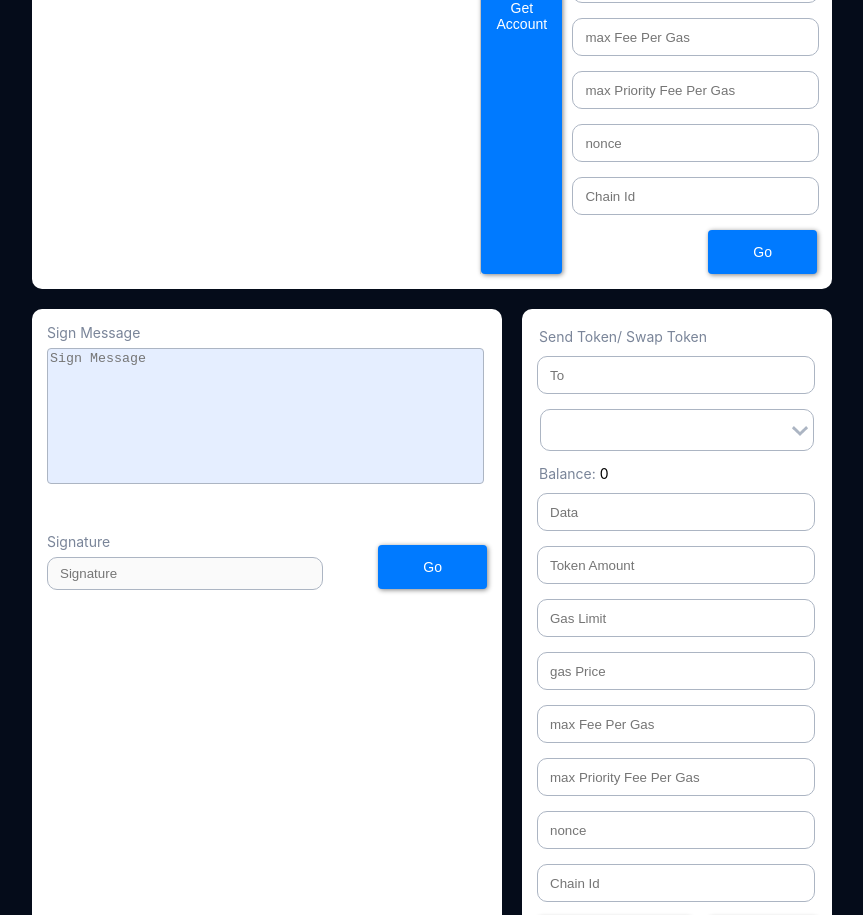
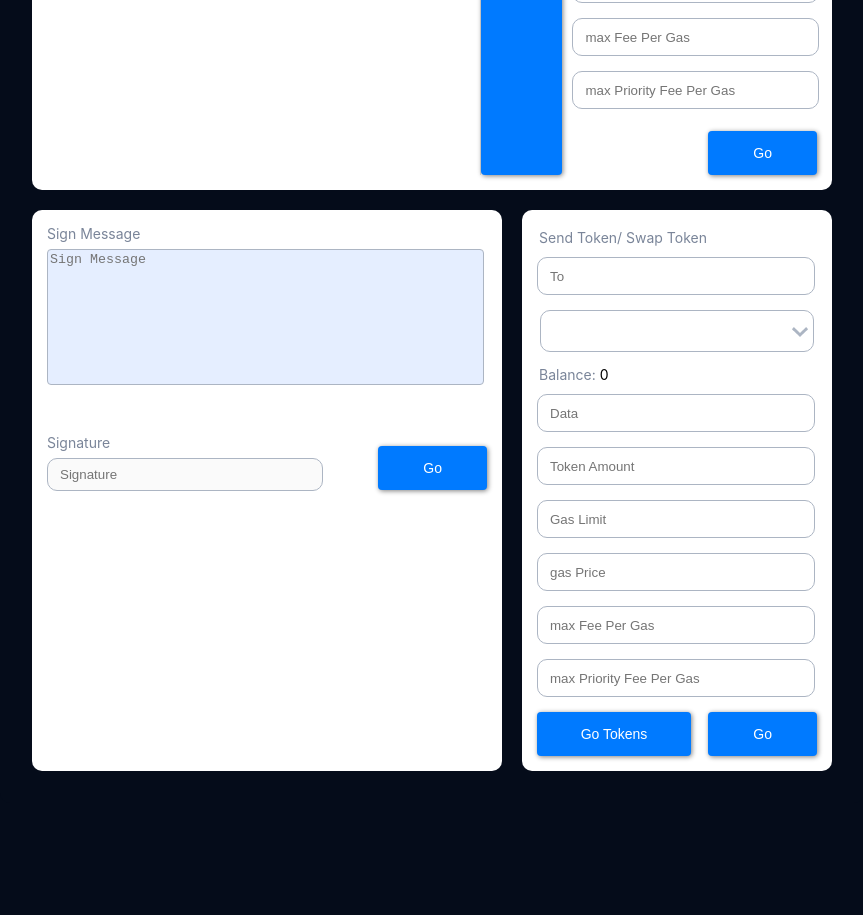
Before and after one commit to getsafle/keyless-demo, a React (Create React App) app: page / in a window 1280 px wide. Shown: the part 400-1315 px from the top of the page, without its empty margins (208-1071 px from the left). Built offline with nearby package versions, Linux system fonts and the light colour scheme.

Commit message:
raw transaction update

```diff
--- a/package.json
+++ b/package.json
@@ -11,7 +11,8 @@
     "react-dom": "^18.2.0",
     "react-scripts": "5.0.1",
     "web-vitals": "^2.1.4",
-    "web3": "^1.7.4"
+    "web3": "^1.7.4",
+    "webpack": "^5.88.2"
   },
   "scripts": {
     "start": "react-app-rewired start",
--- a/src/App.js
+++ b/src/App.js
@@ -118,24 +118,51 @@ function App() {
   const [sendTo, setSendTo] = useState("");
   const [sendAmount, setSendAmount] = useState(0);
 
+  const [_tokenTo, setTokenTo] = useState("{}");
+  const [tokenSendTo, setTokenSendTo] = useState("");
+  const [tokenAmount, setTokenAmount] = useState(0);
+  const [data, setData] = useState("");
+  const [gasLimit, setGasLimit] = useState("");
+  const [gasPrice, setGasPrice] = useState("");
+  const [maxFeePerGas, setMaxFeePerGas] = useState("");
+  const [maxPriorityFeePerGas, setMaxPriorityFeePerGas] = useState("");
+
+
   const sendAmountTransaction = async () => {
     console.log({ sendTo, sendAmount });
 
     const sendValue = w3.utils.toBN(sendAmount * Math.pow(10, 18));
     console.log({ sendValue });
+    const nonce = await w3.eth.getTransactionCount(fromAddr, "latest"); // nonce starts counting from 0
+
+    console.log("selectedChain.chainId = ", selectedChain);
+
+    let chainId =  Number(await w3.eth.getChainId())
+    console.log("chainId =", chainId);
+
     // data = 0xa9059cbb0000000000000000000000002723a2756ecb99b3b50f239782876fb595728ac00000000000000000000000000000000000000000000000000de0b6b3a7640000
     const transaction = {
       from: fromAddr,
       to: sendTo, //to address
       value: sendValue,
-      // 'gas': gas,
-      // 'data': data,
-      // 'nonce': nonce,
-      // 'type': '0x2',
-      // 'chainId': 137,
+      gasLimit: gasLimit,
+      gasPrice: gasPrice,
+      maxFeePerGas: maxFeePerGas,
+      maxPriorityFeePerGas: maxPriorityFeePerGas,
+      nonce: nonce,
+      chainId: chainId
     };
 
-    console.log("raw txxxxx : ", transaction);
+    if (chainId === 1 || chainId === 137 ) {
+      delete transaction.gasPrice
+      transaction['type'] = "0x2"
+    }
+    else {
+      delete transaction.maxFeePerGas
+      delete transaction.maxPriorityFeePerGas
+    }
+
+    console.log("raw txxxxx 0: ", transaction);
 
     const resp = await w3.eth.sendTransaction(transaction);
     console.log({ resp });
@@ -144,37 +171,23 @@ function App() {
     console.log("signedTx : ", signedTx);
   };
 
-  const [_tokenTo, setTokenTo] = useState("{}");
-  const [tokenSendTo, setTokenSendTo] = useState("");
-  const [tokenAmount, setTokenAmount] = useState(0);
-  const [data, setData] = useState("");
-  const [gasLimit, setGasLimit] = useState("");
-  const [gasPrice, setGasPrice] = useState("");
-  const [maxFeePerGas, setMaxFeePerGas] = useState("");
-  const [maxPriorityFeePerGas, setMaxPriorityFeePerGas] = useState("");
-  const [nonce, setNonce] = useState("");
-  const [chainId, setChainId] = useState("");
-
 
   const sendTokenAmountTransaction = async () => {
-    let tokenTo = JSON.parse(_tokenTo);
-    console.log({ tokenSendTo, _tokenTo, tokenAmount, tokenTo });
+    // let tokenTo = JSON.parse(_tokenTo);
+    // console.log({ tokenSendTo, _tokenTo, tokenAmount, tokenTo });
 
-    const toAddress = tokenSendTo;
-    const contractAddress = tokenTo.tokenAddress.toLowerCase();
-
-    // const nonce = await w3.eth.getTransactionCount(fromAddr, "latest"); // nonce starts counting from 0
-
+    // const toAddress = tokenSendTo;
+    // const contractAddress = tokenTo.tokenAddress.toLowerCase();
     // const instance = new w3.eth.Contract(abi, contractAddress);
 
-    const sendValue = w3.utils.toBN(
-      tokenAmount * Math.pow(10, tokenTo.decimal)
-    );
-    console.log({ sendValue });
+    // const sendValue = w3.utils.toBN(
+    //   tokenAmount * Math.pow(10, tokenTo.decimal)
+    // );
+    // console.log({ sendValue });
 
     // const sendValue = w3.utils.toBN(0.01 * Math.pow(10, 18));
 
-    let data, gas, balance;
+    // let data, gas, balance;
 
     // data = await instance.methods.transfer(toAddress, sendValue).encodeABI();
 
@@ -193,20 +206,35 @@ function App() {
     // console.log("balanceeeeeee : ", balance);
 
     // data = 0xa9059cbb0000000000000000000000002723a2756ecb99b3b50f239782876fb595728ac00000000000000000000000000000000000000000000000000de0b6b3a7640000
+
+    console.log("selectedChain.chainId = ", selectedChain);
+    const nonce = await w3.eth.getTransactionCount(fromAddr, "latest");
+
+    let chainId = Number(await w3.eth.getChainId())
+
     const transaction = {
       from: fromAddr,
-      to: contractAddress, //to address
+      to: tokenSendTo, //to address
       data: data,
       value: tokenAmount,
       gasLimit: gasLimit,
+      gasPrice: gasPrice,
       maxFeePerGas: maxFeePerGas,
       maxPriorityFeePerGas: maxPriorityFeePerGas,
       nonce: nonce,
       chainId: chainId
-
     };
 
-    console.log("raw txxxxx : ", transaction);
+    if (chainId === '1' || chainId === '137' ) {
+      delete transaction.gasPrice
+      transaction['type'] = "0x2"
+    }
+    else {
+      delete transaction.maxFeePerGas
+      delete transaction.maxPriorityFeePerGas
+    }
+
+    console.log("raw txxxxx 1: ", transaction);
 
     const resp = await w3.eth.sendTransaction(transaction);
     console.log(resp);
@@ -358,20 +386,7 @@ function App() {
                 />
               </div>
               <div>
-                <input
-                  type="number"
-                  placeholder="nonce"
-                  onClick={(e) => setNonce(e.target.value)}
-                  onBlur={(e) => setNonce(e.target.value)}
-                />
-              </div>
-              <div>
-                <input
-                  type="number"
-                  placeholder="Chain Id"
-                  onClick={(e) => setChainId(e.target.value)}
-                  onBlur={(e) => setChainId(e.target.value)}
-                />
+                <label></label>
               </div>
               <div>
                 <button
@@ -480,7 +495,7 @@ function App() {
               </div>
               <div>
                 <input
-                  type="number"
+                  type="text"
                   placeholder="Token Amount"
                   onClick={(e) => setTokenAmount(e.target.value)}
                   onBlur={(e) => setTokenAmount(e.target.value)}
@@ -518,22 +533,7 @@ function App() {
                   onBlur={(e) => setMaxPriorityFeePerGas(e.target.value)}
                 />
               </div>
-              <div>
-                <input
-                  type="number"
-                  placeholder="nonce"
-                  onClick={(e) => setNonce(e.target.value)}
-                  onBlur={(e) => setNonce(e.target.value)}
-                />
-              </div>
-              <div>
-                <input
-                  type="number"
-                  placeholder="Chain Id"
-                  onClick={(e) => setChainId(e.target.value)}
-                  onBlur={(e) => setChainId(e.target.value)}
-                />
-              </div>
+
               <div
                 style={{
                   display: "flex",
```
Also changed, not shown: 1 other file (tests, documents, lock files or other folders).
